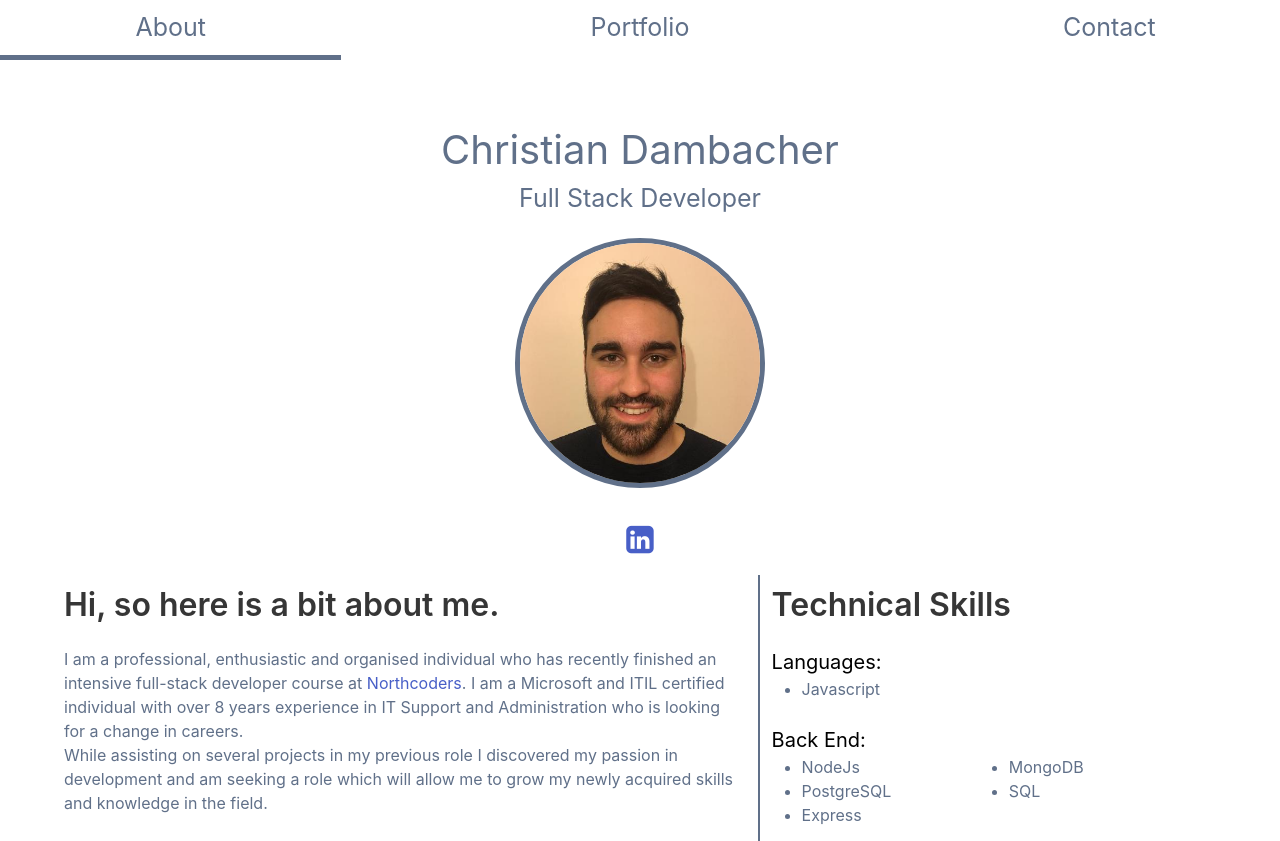
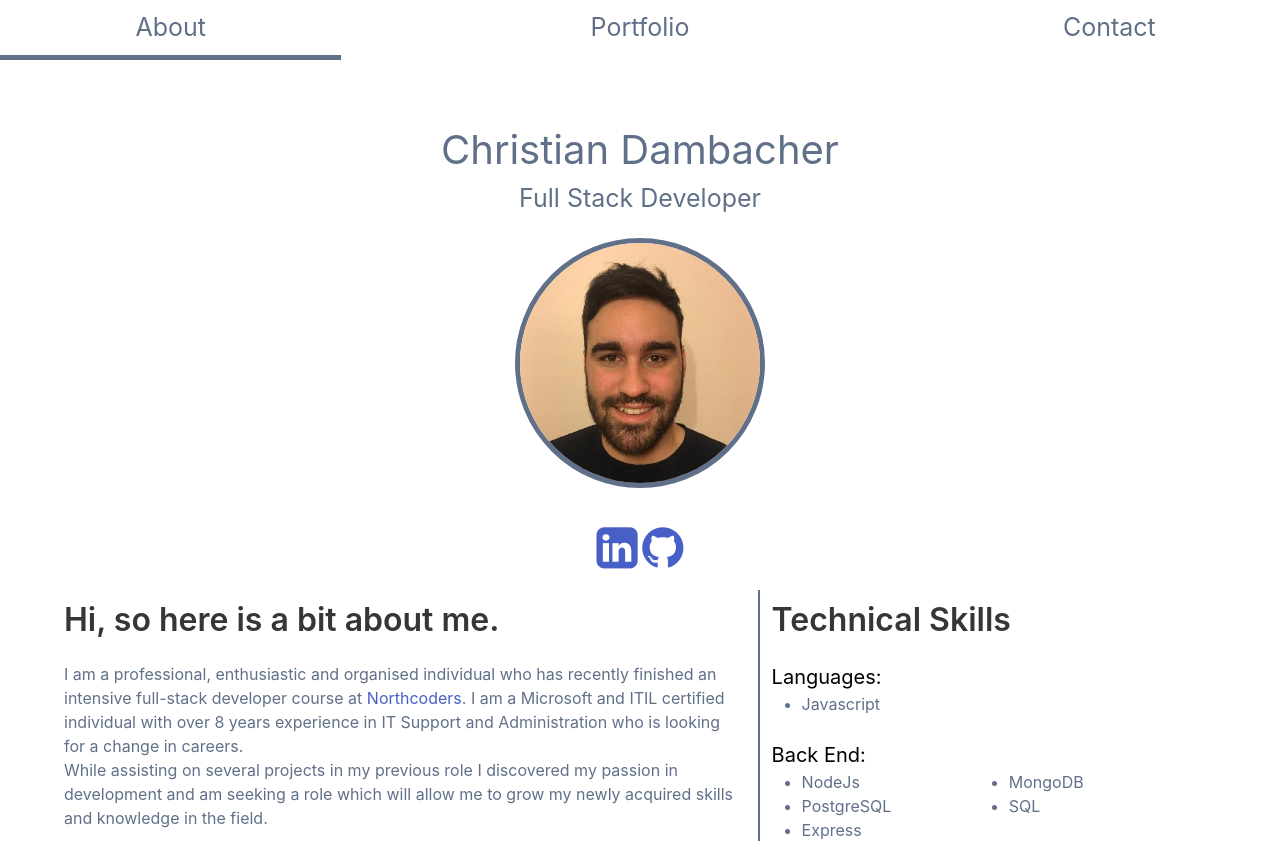
Before and after one commit to ChrstnDmbchr/Portfolio, a React (Create React App) app: page / in a window 1280 px wide. Shown: the top 841 px of the page. Built offline with nearby package versions, Linux system fonts and the light colour scheme.

Commit message:
added github link

```diff
--- a/src/components/About.js
+++ b/src/components/About.js
@@ -9,7 +9,8 @@ class About extends Component {
         <h1 className="about-title">Full Stack Developer</h1>
         <img className="about-pic" src={require('../assets/picture.jpeg')} alt="Christian Dambacher" />
         <div>
-          <a href="https://www.linkedin.com/in/christian-dambacher-0b988116a"> <i className="about-link fa fa-linkedin-square fa-2x" aria-hidden="true"></i></a>
+          <a href="https://www.linkedin.com/in/christian-dambacher-0b988116a"> <i className="about-link fa fa-linkedin-square fa-3x" aria-hidden="true"></i></a>
+          <a href="https://github.com/ChrstnDmbchr"> <i className="fa fa-github fa-3x" aria-hidden="true"></i></a>
         </div>
         <div className="about-content container">
           <div className="columns">
--- a/src/styling/About.css
+++ b/src/styling/About.css
@@ -19,10 +19,6 @@
 
 .about-desc, .about-skills {
   color: #607089;
-}
-
-.about-desc {
-
 }
 
 .about-skills {
```
